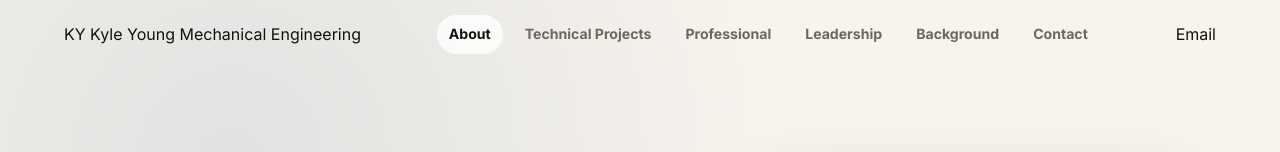
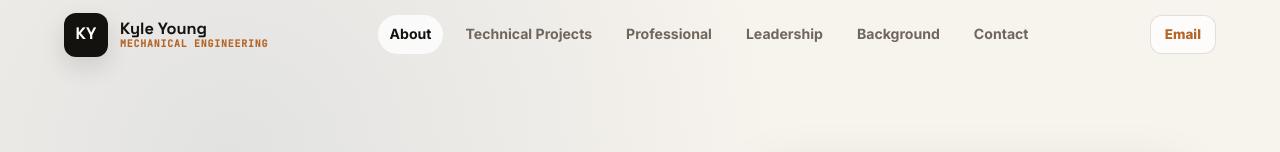
Before and after one commit to kydeguz28/Kyle-Young-Design-Portfolio, a plain HTML site: page index.html in a window 1280 px wide. Shown: the top 152 px of the page. Drawn offline with Linux system fonts and the light colour scheme; grey boxes are pictures that could not be loaded.

Commit message:
Update style.css

```diff
--- a/style.css
+++ b/style.css
@@ -56,13 +56,77 @@ img { max-width: 100%; display: block; }
   box-shadow: 0 10px 35px rgba(20, 18, 15, 0.06);
 }
 
-.brand {
+.brand-lockup {
+  display: inline-flex;
+  align-items: center;
+  gap: 12px;
+  min-width: 0;
+  color: var(--ink);
+}
+
+.brand-mark {
+  display: inline-flex;
+  align-items: center;
+  justify-content: center;
+  flex: 0 0 44px;
+  width: 44px;
+  height: 44px;
+  border: 1px solid rgba(20, 18, 15, 0.12);
+  border-radius: 12px;
+  background: var(--ink);
+  color: #fff;
   font-family: var(--font-display);
   font-weight: 800;
-  font-size: 1.28rem;
-  letter-spacing: -0.04em;
+  font-size: 1.04rem;
+  letter-spacing: 0;
+  box-shadow: 0 10px 24px rgba(20, 18, 15, 0.12);
 }
-.brand span { color: var(--accent); }
+
+.brand-text {
+  display: grid;
+  gap: 1px;
+  min-width: 0;
+}
+
+.brand-name {
+  font-family: var(--font-display);
+  font-size: 1.02rem;
+  font-weight: 800;
+  line-height: 1.05;
+  white-space: nowrap;
+}
+
+.brand-role {
+  color: var(--accent);
+  font-family: var(--font-mono);
+  font-size: 0.62rem;
+  font-weight: 700;
+  line-height: 1.15;
+  text-transform: uppercase;
+  letter-spacing: 0.08em;
+  white-space: nowrap;
+}
+
+.nav-mail {
+  display: inline-flex;
+  align-items: center;
+  justify-content: center;
+  min-height: 38px;
+  padding: 8px 14px;
+  border: 1px solid rgba(20, 18, 15, 0.12);
+  border-radius: 12px;
+  background: rgba(255, 255, 255, 0.72);
+  color: var(--accent);
+  font-size: 0.84rem;
+  font-weight: 800;
+  transition: color 180ms ease, background 180ms ease, border 180ms ease;
+}
+
+.nav-mail:hover {
+  background: var(--ink);
+  border-color: var(--ink);
+  color: #fff;
+}
 
 .nav-links {
   display: flex;
@@ -627,6 +691,9 @@ img { max-width: 100%; display: block; }
   .site-nav {
     padding-inline: 14px;
   }
+  .brand-role {
+    display: none;
+  }
   .nav-links {
     gap: 2px;
   }
@@ -640,6 +707,20 @@ img { max-width: 100%; display: block; }
   .site-nav {
     height: 76px;
     gap: 10px;
+  }
+  .brand-lockup {
+    flex: 1 1 auto;
+  }
+  .brand-mark {
+    flex-basis: 42px;
+    width: 42px;
+    height: 42px;
+  }
+  .brand-name {
+    font-size: 0.96rem;
+  }
+  .nav-mail {
+    display: none;
   }
   .nav-toggle {
     display: block;
```
